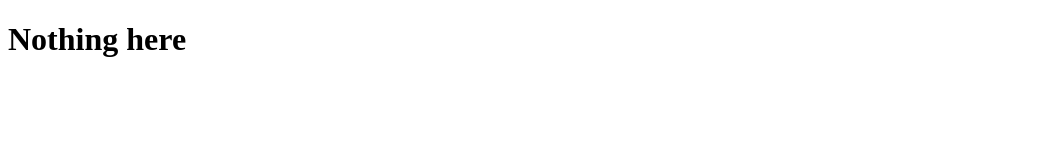
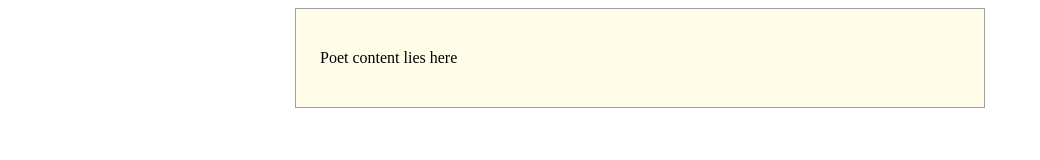
Before and after one commit to DongNP-27/cse122-2551261004, a plain HTML site: page bai01/ex01/bai01.html in a window 1280 px wide. Shown: the whole page, without its empty margins (0-1040 px from the left). Drawn offline with Linux system fonts and the light colour scheme.

Commit message:
first update

```diff
--- a/bai01/ex01/bai01.html
+++ b/bai01/ex01/bai01.html
@@ -1,11 +1,27 @@
 <!DOCTYPE html>
-<html lang="en">
+<html lang="vi">
 <head>
     <meta charset="UTF-8">
     <meta name="viewport" content="width=device-width, initial-scale=1.0">
     <title>bai01.html</title>
+    <style>
+        body {
+            display: flex;
+            justify-content: center;
+        }
+
+        .poet-frame {
+            width: 640px;
+            background: #FFFDE7;
+            border: 1px solid #9E9E9E;
+            padding: 24px;
+            text-align: enter;
+        }
+    </style>
 </head>
 <body>
-    <h1> Nothing here</h1>
+    <article class="poet-frame">
+        <p> Poet content lies here</p>
+    </article>
 </body>
 </html>
```
